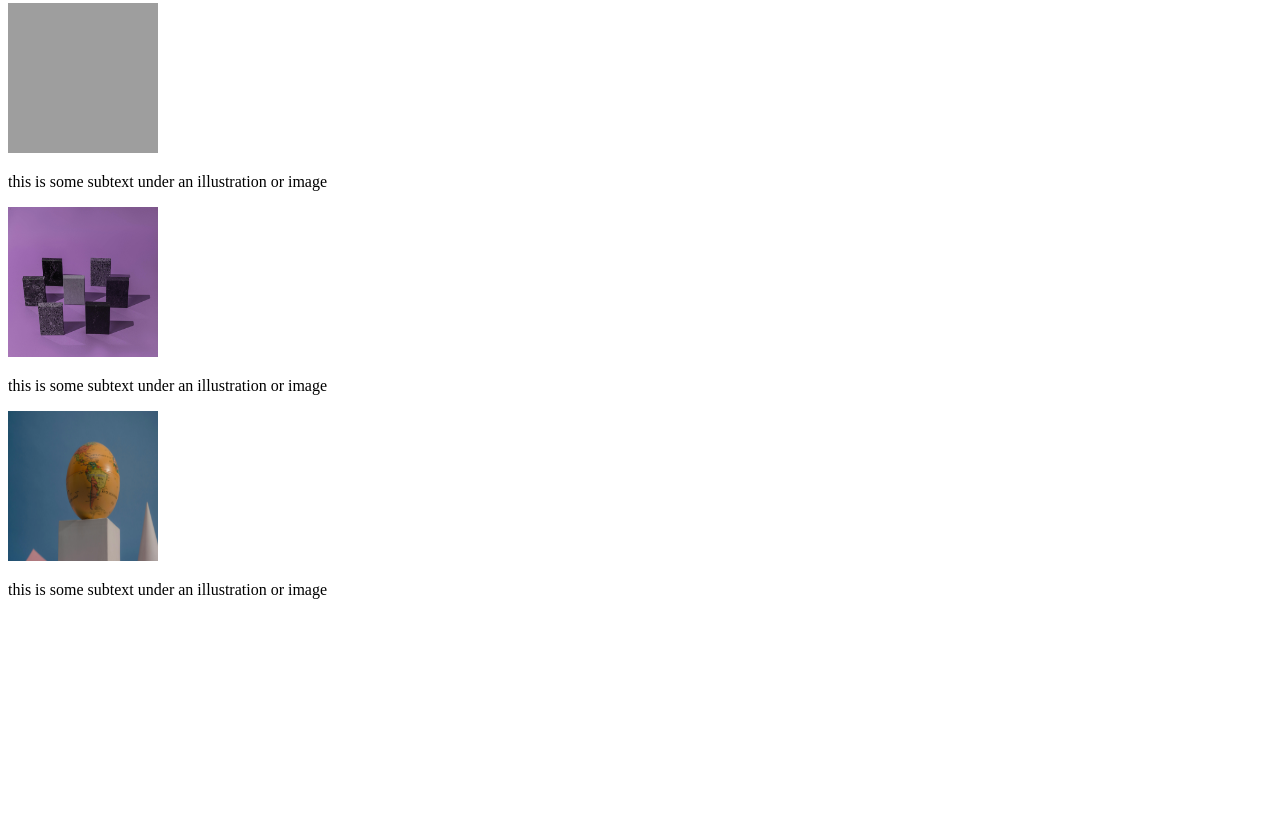
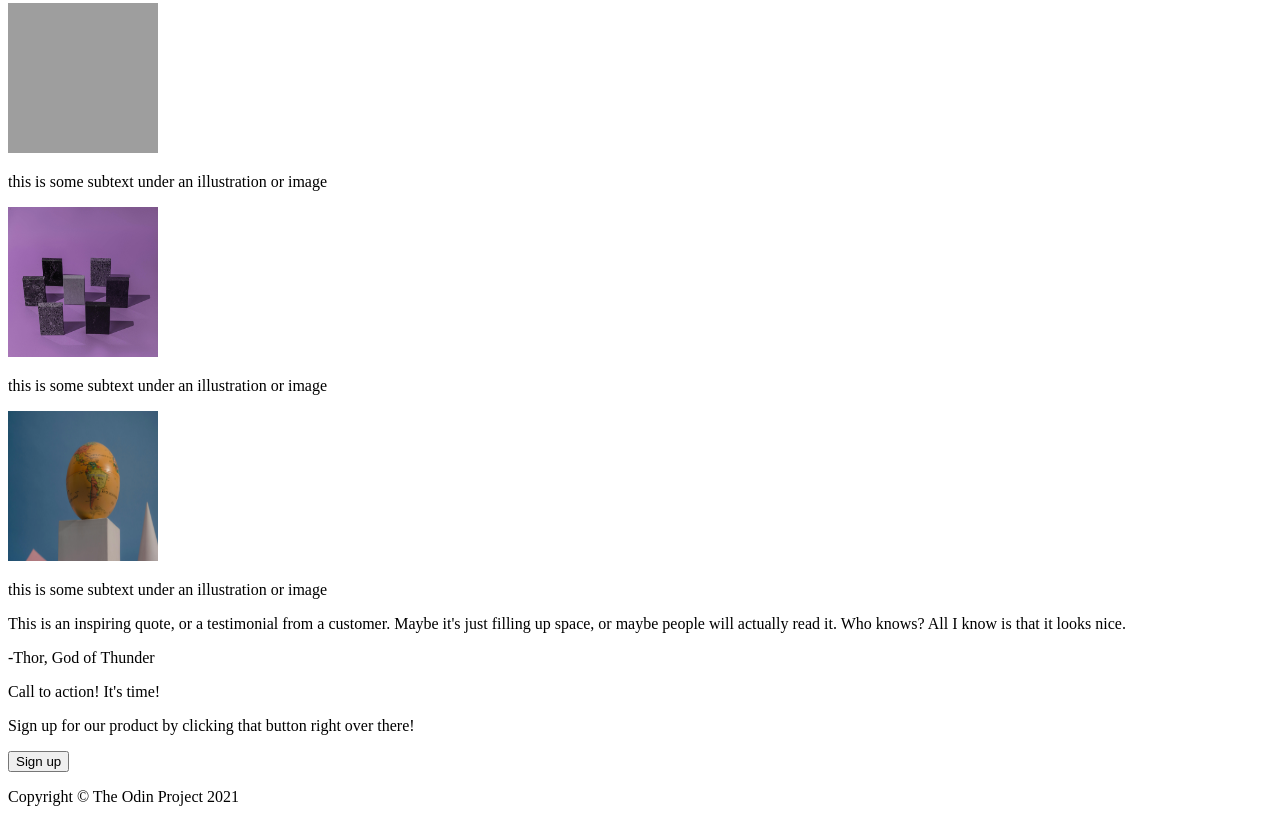
Before and after one commit to nickandrews010/landing-page, a plain HTML site: page index.html in a window 1280 px wide. Shown: the part 840-1662 px from the top of the page. Before the commit the page ends 1455 px from the top, so only its background shows below. Drawn offline with Linux system fonts and the light colour scheme; grey boxes are pictures that could not be loaded.

Commit message:
Add remaining html content for page

```diff
--- a/index.html
+++ b/index.html
@@ -33,6 +33,24 @@
         <img src="images/img4.jpg" alt="random image four" width="150px" height="150px">
         <p>this is some subtext under an illustration or image</p>
     </div>
+    <div class="three">
+        <p>This is an inspiring quote, or a testimonial from a
+            customer. Maybe it's just filling up space, or maybe
+            people will actually read it. Who knows? All I know
+            is that it looks nice.
+        </p>
+        <p>-Thor, God of Thunder</p>
+    </div>
+    <div class="four">
+        <div class="fourBox">
+            <p>Call to action! It's time!</p>
+            <p>Sign up for our product by clicking that button right over there!</p>
+            <button>Sign up</button>
+        </div>
+    </div>
+    <div class="footer">
+        <p>Copyright &copy; The Odin Project 2021</p>
+    </div>
 </body>
 
 </html>
```
